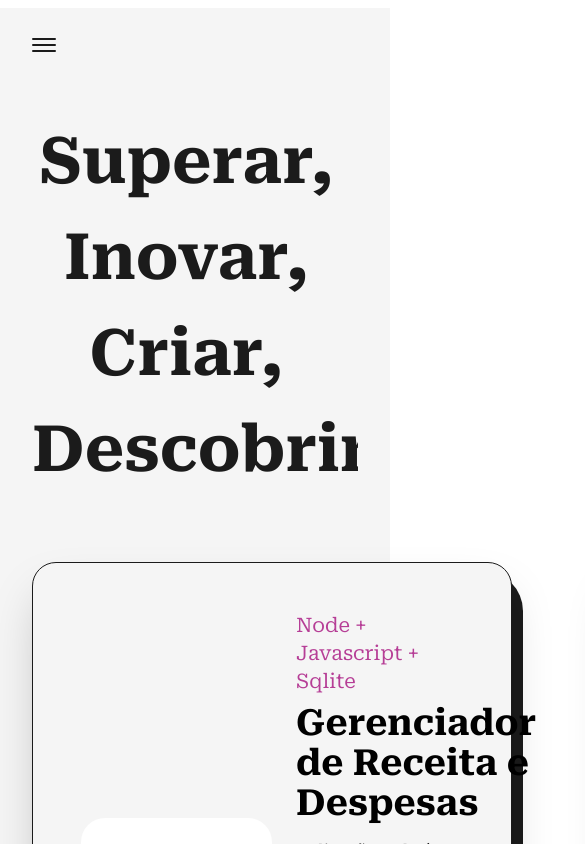
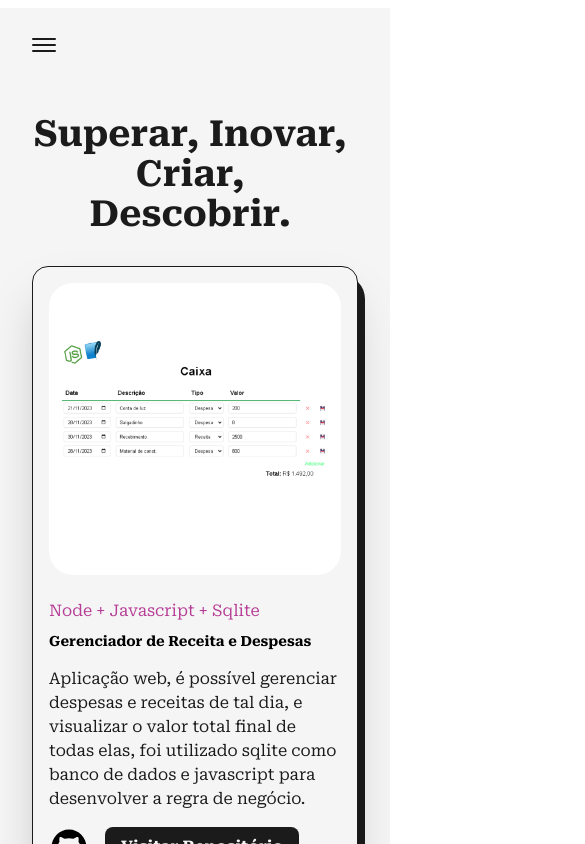
Before and after one commit to pafrasson/portfolio, a Next.js app: page /projects in a window 390 px wide. Shown: the top 844 px of the page, 585 px wide, since content can reach past the window. Built offline with nearby package versions, Linux system fonts and the light colour scheme.

Commit message:
feat: responsive projects page

```diff
--- a/src/components/Education.js
+++ b/src/components/Education.js
@@ -2,17 +2,21 @@ import React from 'react'
 import { motion } from "framer-motion";
 
 const Details = ({ type, time, place, info }) => {
-    return <li className='my-8 first:mt-0 last:mb-0 w-[60%] mx-auto flex flex-col items-center justify-between'>
+    return <li className='my-8 first:mt-0 last:mb-0 w-[60%] mx-auto flex flex-col items-center justify-between
+    md:w-[80%]
+    '>
         <motion.div
             initial={{ y: 50 }}
             whileInView={{ y: 0 }}
             transition={{ duration: 0.5, type: "spring" }}
         >
-            <h3 className='capitalize font-bold text-lg'>{type}</h3>
-            <span className='capitalize font-semibold text-dark/75 dark:text-slate-300'>
+            <h3 className='capitalize font-bold text-lg sm:text-xl xs:text-lg'>{type}</h3>
+            <span className='capitalize font-semibold text-dark/75 dark:text-slate-300
+            xs:text-sm
+            '>
                 {time} | {place}
             </span>
-            <p className='font-medium w-full'>
+            <p className='font-medium w-full md:text-sm'>
                 {info}
             </p>
         </motion.div>
@@ -24,11 +28,12 @@ const Education = () => {
     return (
         <motion.div className='my-64' style={{ opacity: 0 }} whileInView={{ opacity: 1 }} transition={{ duration: 0.6 }}>
             <h2 className='font-bold text-8xl mb-32 w-full text-center text-dark/75 dark:text-light
-            lg:!text-7x1 sm:!text-6xl xs:!text-4xl sm:mb-8'>
+            md:text-6xl xs:text-4xl md:mb-16
+            '>
                 Educação e Trabalho
             </h2>
 
-            <div className='w-[75%] mx-auto relative'>
+            <div className='w-[75%] mx-auto relative lg:w-[90%] md:w-full'>
 
                 <div className='absolute left-8 top-0 w-[4-px] h-full bg-dark origin-top' />
 
--- a/src/components/NavBar.js
+++ b/src/components/NavBar.js
@@ -119,7 +119,7 @@ const NavBar = () => {
                         initial={{ scale: 0, opacity: 0, x: "-50%", y: "-50%" }}
                         animate={{ scale: 1, opacity: 1 }}
                         className="min-w-[70vw] flex flex-col justify-between z-30 items-center fixed top-1/2 left-1/2
-             -translate-x-1/2 -translate-y-1/2 bg-dark/70 dark:bg-light/75 rounded-lg backdrop-blur-md py-32">
+             -translate-x-1/2 -translate-y-1/2 bg-dark/90 dark:bg-light/90 rounded-lg py-32">
                         <nav className="flex items-center flex-col justify-center">
                             <CustomMobileLink href="/" title="Home" className="" toggle={handleClick} />
                             <CustomMobileLink href="/about" title="Sobre mim" className="" toggle={handleClick} />
@@ -146,13 +146,15 @@ const NavBar = () => {
                             <motion.a href="https://www.instagram.com/frass.io/" target={"_blank"}
                                 whileHover={{ y: -3 }}
                                 className="w-6 mx-3
-                                sm:mx-1"
+                                sm:mx-1
+                                sm:dark:bg-dark
+                                "
                             >
                                 <InstaIcon />
                             </motion.a>
 
                             <button onClick={() => setMode(mode === "light" ? "dark" : "light")}
-                                className={`ml-3 flex items-center justify-center rounded-full p-1 sm:mx-1
+                                className={`ml-3 flex items-center justify-center rounded-full p-1 sm:mx-1 sm:dark:bg-dark sm:bg-light
                 ${mode === "light" ? " text-dark" : " text-light"}
                 `}
                             >
--- a/src/pages/projects.js
+++ b/src/pages/projects.js
@@ -18,20 +18,31 @@ const FeaturedProject = ({ type, title, summary, img, link, github }) => {
     <article className='w-full flex items-center justify-between relative rounded-br-2xl
     rounded-3xl border border-solid border-dark bg-light shadow-2xl p-12
     dark:bg-dark dark:border-light
+
+    lg:flex-col lg:p-8 xs:rounded-2xl xs:rounded-br-3xl xs:p-4
     '>
       <div className='absolute top-2 -right-3 -z-10 w-[100%] h-[101%] rounded-[2.5rem] bg-dark dark:bg-light
       rounded-br-3xl
+      xs:-right-2 sm:h-[100%] xs:w-full xs:rounded-[1.5rem]
       ' />
       <Link href={link} target='_blank'
-        className='w-1/2 cursor-pointer overflow-hidden rounded-lg'
+        className='w-1/2 cursor-pointer overflow-hidden rounded-lg
+        lg:w-full
+        '
       >
         <Image src={img} alt={title} className='w-full h-auto rounded-3xl' />
       </Link>
 
-      <div className='w-1/2 flex flex-col items-start justify-between pl-6'>
-        <span className='text-primary font-medium text-xl'>{type}</span>
+      <div className='w-1/2 flex flex-col items-start justify-between pl-6
+      lg:w-full lg:pl-0 lg:pt-6
+      '>
+        <span className='text-primary font-medium text-xl
+        xs:text-base
+        '>{type}</span>
         <Link href={link} target='_blank' className='hover:underline underline-offset-1 dark:text-light'>
-          <h2 className='my-2 w-full text-left text-4xl font-bold dark:text-light'>{title}</h2>
+          <h2 className='my-2 w-full text-left text-4xl font-bold dark:text-light
+          sm:text-sm
+          '>{title}</h2>
         </Link>
         <p className='my-2 font-medium text-dark dark:text-light '>
           {summary}
@@ -41,6 +52,7 @@ const FeaturedProject = ({ type, title, summary, img, link, github }) => {
           <Link href={link} target='_blank'
             className='ml-4 rounded-lg bg-dark text-light p-2 px-6 text-lg font-semibold
             hover:bg-primary hover:text-dark dark:bg-light dark:text-dark dark:hover:bg-primary
+            sm:px-4 sm:text-base
             '
           > Visitar Repositório </Link>
         </div>
@@ -88,8 +100,12 @@ const projects = () => {
       </Head>
       <main className='w-full mb-16 flex flex-col items-center justify-center'>
         <Layout className='pt-16'>
-          <AnimatedText text="Superar, inovar, criar, descobrir." className='mb-16' />
-          <div className='grid grid-cols-12 gap-24 gap-y-32'>
+          <AnimatedText text="Superar, inovar, criar, descobrir."
+            className='mb-16
+          lg:!text-7xl sm:mb-8 sm:!text-6xl xs:!text-4xl
+          ' />
+          <div className='grid grid-cols-12 gap-24 gap-y-32
+          xl:gap-x-16 lg:gap-x-8 md:gap-y-24 sm:gap-x-0 sm:grid-cols-1'>
             <div className='col-span-6'>
               <FeaturedProject
                 title="Gerenciador de Receita e Despesas"
```
